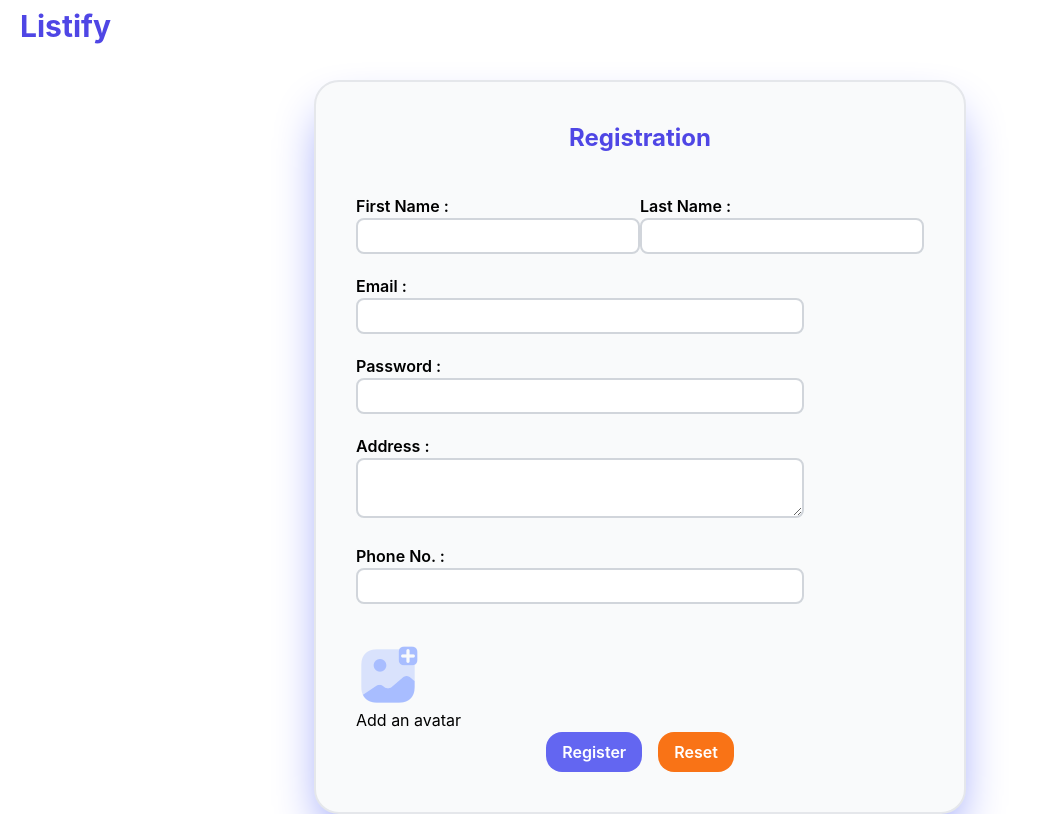
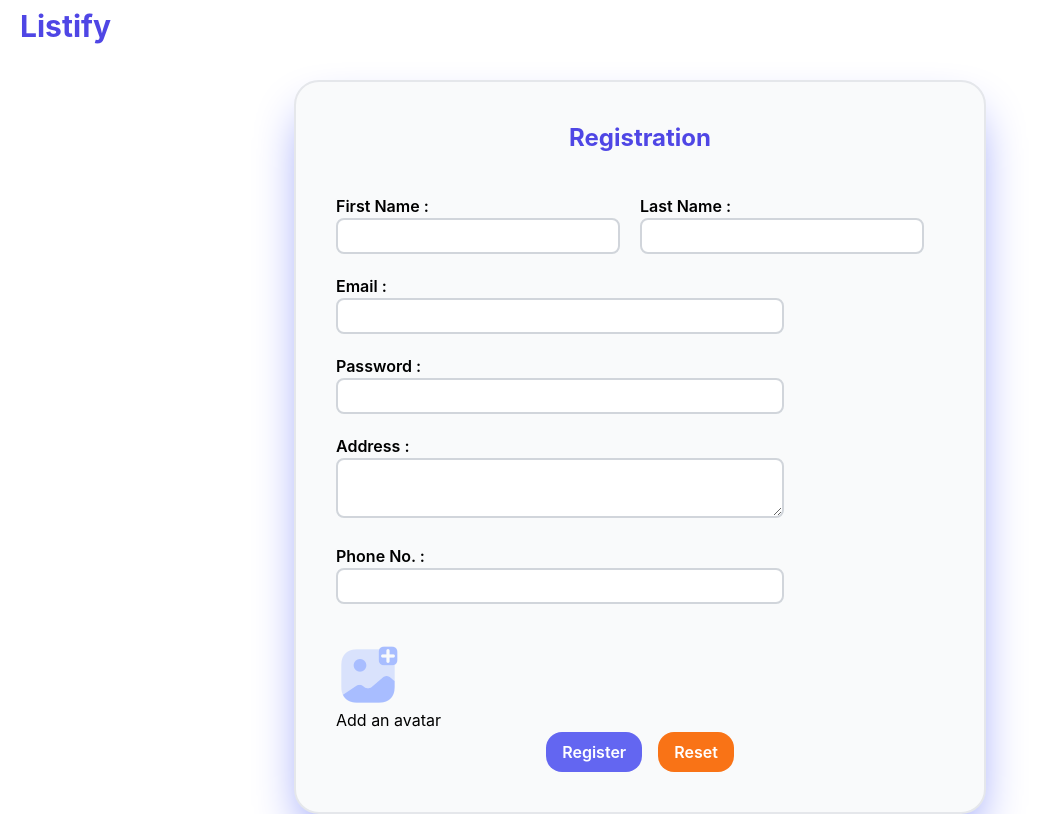
Before and after one commit to shrishail21/Listify-front-end, a React (Create React App) app: page /Registration in a window 1280 px wide. Shown: the whole page, without its empty margins (0-1046 px from the left). Built offline with nearby package versions, Linux system fonts and the light colour scheme.

Commit message:
some ui changes

```diff
--- a/src/Pages/Registration.jsx
+++ b/src/Pages/Registration.jsx
@@ -109,7 +109,7 @@ export default function Registration() {
                             setFirstName(e.target.value)
                         }}/><br />
                     </div>
-                    <div className=''>
+                    <div className='md:px-5'>
                         <span className='font-semibold'>Last Name :</span><br />
                         <input type="text" className='border-2 border-gray-300 px-4 py-1 rounded-lg'  onChange={(e)=>{
                             setLastName(e.target.value)}}/><br />
```
